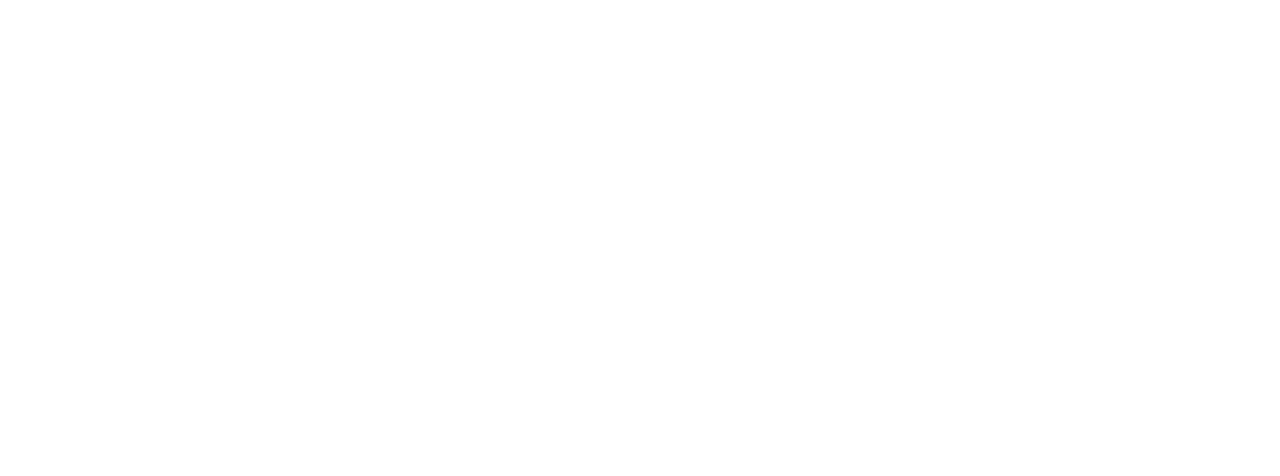
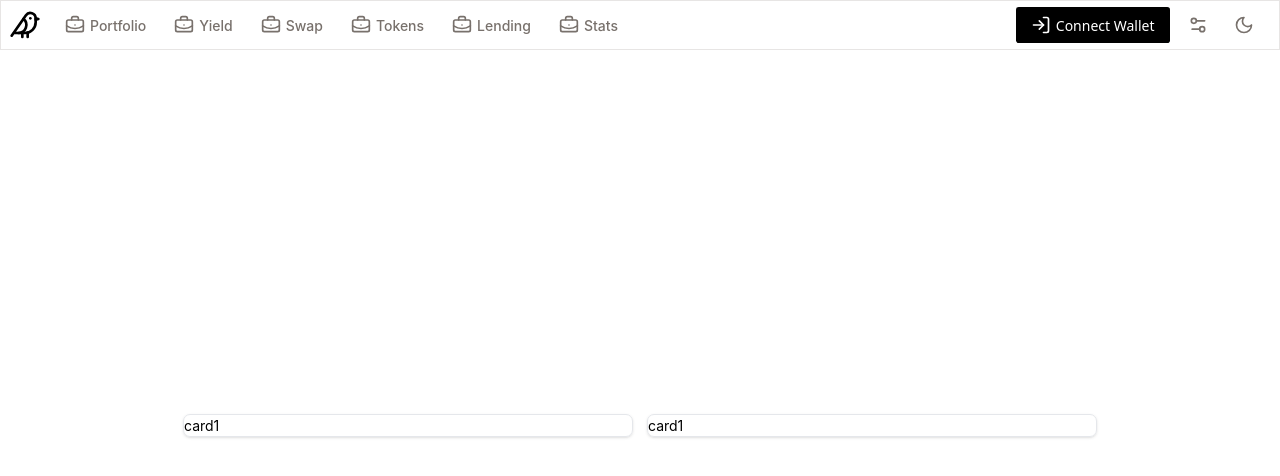
Before and after one commit to Economics-of-Cryptocurrencies/Vfat-fork, a React (Vite) app: page /swap in a window 1280 px wide. Before the commit this address had no page. Shown: the top 476 px of the page. Built offline with nearby package versions, Linux system fonts and the light colour scheme.

Commit message:
fix: header

```diff
--- a/src/App.tsx
+++ b/src/App.tsx
@@ -2,6 +2,7 @@
 import { useState } from "react";
 import Home from "./feature/Home";
 import Token from "./feature/Token";
+import Swap from "./feature/Swap";
 
 function App() {
   return (
@@ -9,6 +10,7 @@
       <Routes>
         <Route path="/" element={<Home />} />
         <Route path="/tokens" element={<Token />} />
+        <Route path="/swap" element={<Swap />} />
       </Routes>
     </Router>
   );
--- a/src/component/Header.tsx
+++ b/src/component/Header.tsx
@@ -19,26 +19,32 @@
           <SymbolButton
             symbol={<LuBriefcaseBusiness size={"20"} />}
             content="Portfolio"
+            to="/portfolio"
           />
           <SymbolButton
             symbol={<LuBriefcaseBusiness size={"20"} />}
             content="Yield"
+            to="/yield"
           />
           <SymbolButton
             symbol={<LuBriefcaseBusiness size={"20"} />}
             content="Swap"
+            to="/swap"
           />
           <SymbolButton
             symbol={<LuBriefcaseBusiness size={"20"} />}
             content="Tokens"
+            to="/tokens"
           />
           <SymbolButton
             symbol={<LuBriefcaseBusiness size={"20"} />}
             content="Lending"
+            to="/lending-markets"
           />
           <SymbolButton
             symbol={<LuBriefcaseBusiness size={"20"} />}
-            content="States"
+            content="Stats"
+            to="/stats"
           />
         </div>
       </div>
--- a/src/component/ui/SymbolButton.tsx
+++ b/src/component/ui/SymbolButton.tsx
@@ -1,16 +1,21 @@
 import React, { ReactNode } from "react";
+import { Link } from "react-router-dom";
 
 interface SymbolButtonProps {
   symbol: ReactNode;
   content: string;
+  to: string;
 }
 
 function SymbolButton(props: SymbolButtonProps) {
   return (
-    <div className="flex items-center py-[8px] pl-[16px] pr-[12px] cursor-pointer text-[#78716c] hover:bg-[#f5f5f4] hover:text-[#1c1917]">
+    <Link
+      to={props.to}
+      className="flex items-center py-[8px] pl-[16px] pr-[12px] cursor-pointer text-[#78716c] hover:bg-[#f5f5f4] hover:text-[#1c1917]"
+    >
       {props.symbol}
       <span className="pl-[5px] text-[14px] font-medium">{props.content}</span>
-    </div>
+    </Link>
   );
 }
 
--- /dev/null
+++ b/src/feature/Swap.tsx
@@ -0,0 +1,28 @@
+import Layout from "../component/Layout";
+
+function Swap() {
+  return (
+    <Layout>
+      <div className="pt-[3rem] flex flex-col items-center justify-center w-full h-full min-h-[calc(100vh)]">
+        <div className="flex-1 w-full px-[0.25rem] sm:px-0 pb-0 md:pb-[3.5rem]">
+          <div className="px-2 w-full min-h-[calc(100vh-7.5rem)] flex flex-col items-center justify-center pb-8">
+            <div className="flex items-center justify-center gap-2 max-w-[200px] w-full">
+              <div className="flex items-center justify-center gap-2 h-full">
+                <div className="flex gap-4">
+                  <div className="bg-card text-card-foreground rounded-lg border shadow sm:min-w-[450px]">
+                    card1
+                  </div>
+                  <div className="bg-card text-card-foreground rounded-lg border shadow sm:min-w-[450px]">
+                    card1
+                  </div>
+                </div>
+              </div>
+            </div>
+          </div>
+        </div>
+      </div>
+    </Layout>
+  );
+}
+
+export default Swap;
```
